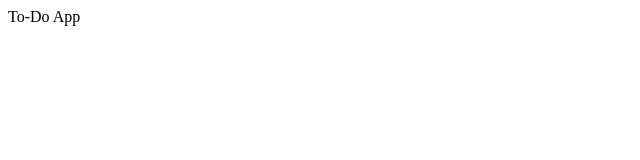
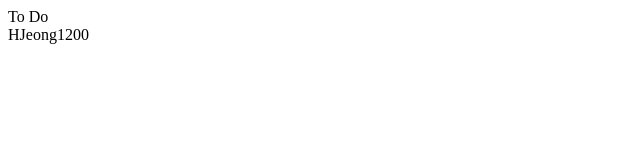
Before and after one commit to HJeong1200/fe-sprint-my-app, a React (Create React App) app: page / in a window 1280 px wide. Shown: the top 160 px of the page, without its empty margins (0-640 px from the left). Built offline with nearby package versions, Linux system fonts and the light colour scheme.

Commit message:
init: 초기 파일 생성

```diff
--- a/src/App.js
+++ b/src/App.js
@@ -1,5 +1,15 @@
+import Main from "./Main";
+import Header from "./components/Header";
+import Footer from "./components/Footer";
+
 function App() {
-  return <div className="App">To-Do App</div>;
+  return (
+    <>
+      <Header />
+      <Main />
+      <Footer />
+    </>
+  );
 }
 
 export default App;
--- /dev/null
+++ b/src/Main.js
@@ -0,0 +1,3 @@
+const Main = function () {};
+
+export default Main;
--- /dev/null
+++ b/src/components/Footer.js
@@ -0,0 +1,5 @@
+const Footer = function () {
+  return <footer>HJeong1200</footer>;
+};
+
+export default Footer;
--- /dev/null
+++ b/src/components/Header.js
@@ -0,0 +1,5 @@
+const Header = function () {
+  return <header>To Do</header>;
+};
+
+export default Header;
--- /dev/null
+++ b/src/components/TodoList.js
@@ -0,0 +1,3 @@
+const TodoList = function () {};
+
+export default TodoList;
```
Also changed, not shown: src/components/Calendar.js (added), src/components/Todo.js (added).
